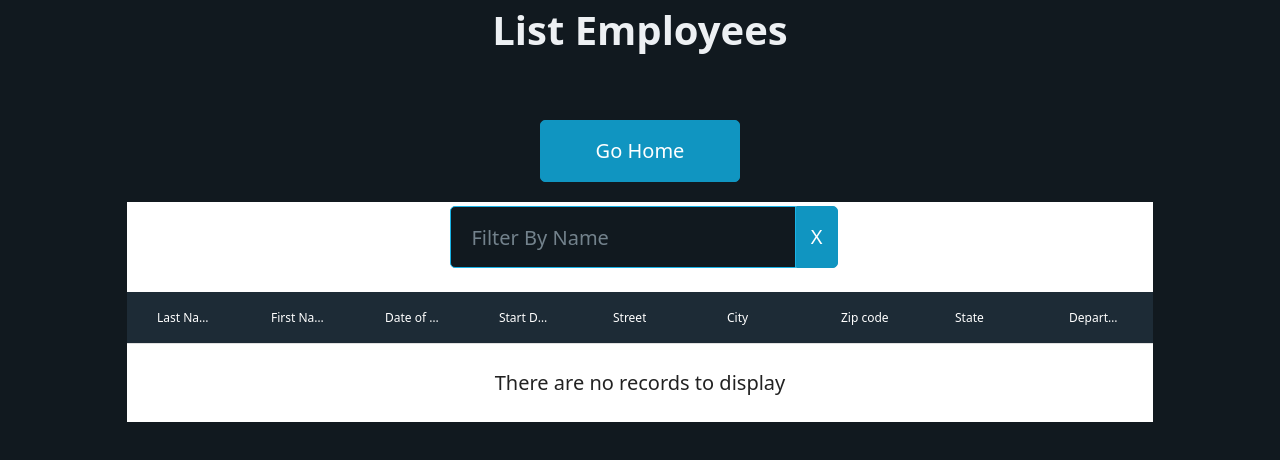
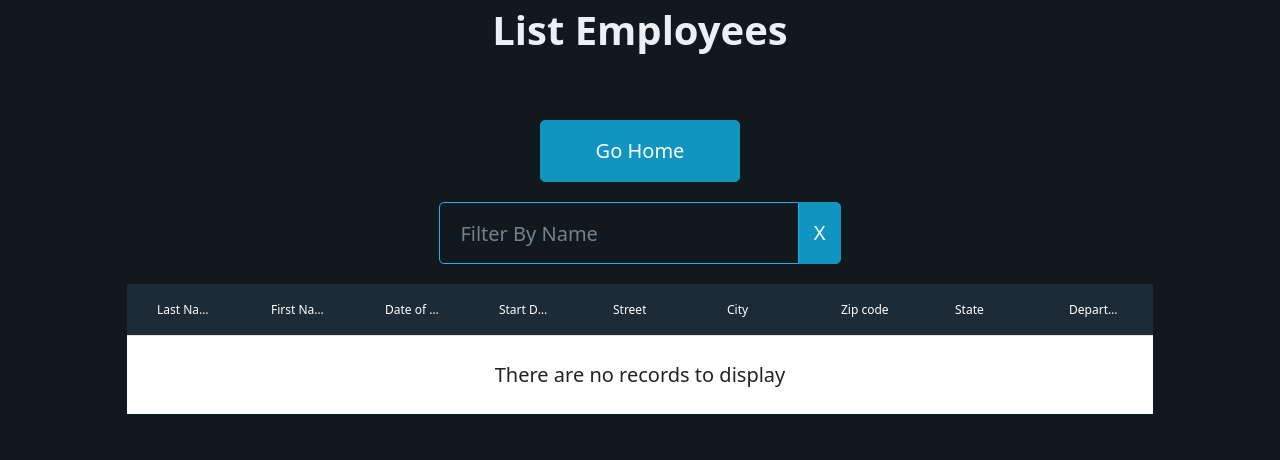
Before and after one commit to rardooba/ElMaissoumAboudrare_14_18042022, a React (Create React App) app: page /employee-table in a window 1280 px wide. Shown: the top 460 px of the page. Built offline with nearby package versions, Linux system fonts and the light colour scheme.

Commit message:
BugFix > CustomCss DataTable

```diff
--- a/src/Components/DataTable/DataTable.jsx
+++ b/src/Components/DataTable/DataTable.jsx
@@ -107,10 +107,11 @@ const Tables = styled.main`
   align-items: center;
   margin-bottom: 50px;
 
-  .cAKknD {
-    overflow-x: unset;
-    overflow-y: unset;
+  header {
+    background-color: unset;
+    padding: 0;
   }
+
   input:not([type="checkbox"]):not([type="radio"]),
   select,
   textarea {
@@ -118,22 +119,17 @@ const Tables = styled.main`
     border-color: #1ab3e6;
     margin-bottom: 0;
   }
-  .iwtdhY {
+
+  nav {
     width: 68vw;
   }
 
-  .ea-dCXr svg {
-    display: none;
-  }
-
-  .reBEO option {
+  nav > div > select > option {
     color: #000;
   }
 
-
-  .dAFHra {
-    background-color: unset;
-    padding: 0;
+  nav > div > svg {
+    display: none!important;
   }
 `;
 
```
